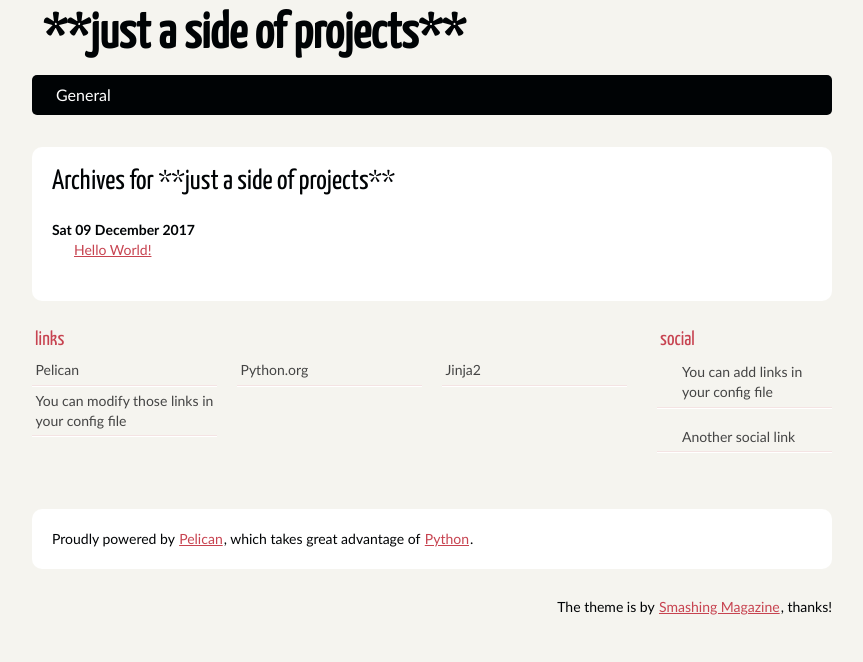
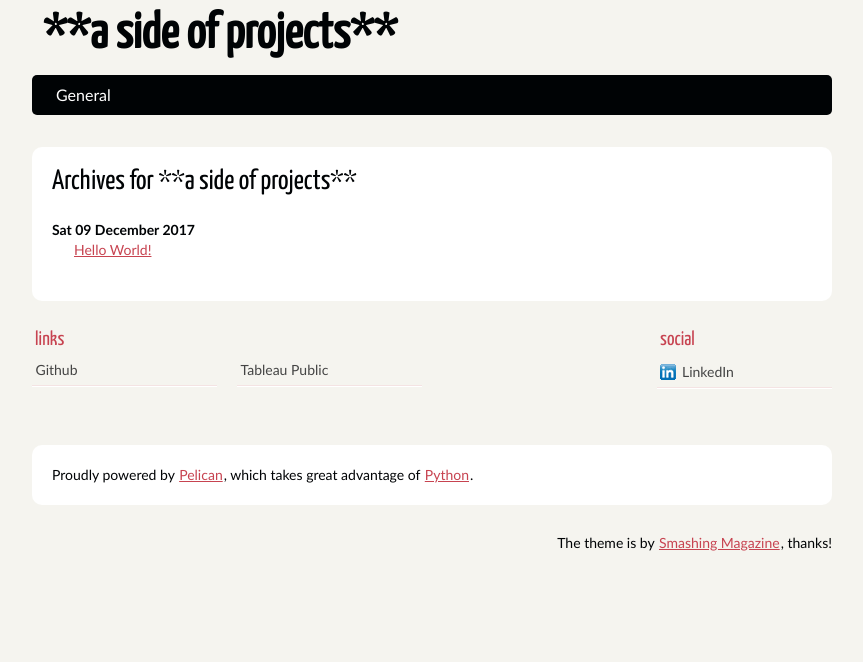
Before and after one commit to boudrejp/boudrejp.github.io, a plain HTML site: page archives.html in a window 1280 px wide. Shown: the whole page, without its empty margins (208-1071 px from the left). Drawn offline with Linux system fonts and the light colour scheme.

Commit message:
redo of configuration file
changes in social media links

```diff
--- a/archives.html
+++ b/archives.html
@@ -2,7 +2,7 @@
 <html lang="english">
 <head>
         <meta charset="utf-8" />
-        <title>**just a side of projects**</title>
+        <title>**a side of projects**</title>
         <link rel="stylesheet" href="/theme/css/main.css" />
 
         <!--[if IE]>
@@ -12,13 +12,13 @@
 
 <body id="index" class="home">
         <header id="banner" class="body">
-                <h1><a href="/">**just a side of projects** </a></h1>
+                <h1><a href="/">**a side of projects** </a></h1>
                 <nav><ul>
                     <li><a href="/category/general.html">General</a></li>
                 </ul></nav>
         </header><!-- /#banner -->
 <section id="content" class="body">
-<h1>Archives for **just a side of projects**</h1>
+<h1>Archives for **a side of projects**</h1>
 
 <dl>
     <dt>Sat 09 December 2017</dt>
@@ -29,18 +29,15 @@
                 <div class="blogroll">
                         <h2>links</h2>
                         <ul>
-                            <li><a href="http://getpelican.com/">Pelican</a></li>
-                            <li><a href="http://python.org/">Python.org</a></li>
-                            <li><a href="http://jinja.pocoo.org/">Jinja2</a></li>
-                            <li><a href="#">You can modify those links in your config file</a></li>
+                            <li><a href="https://github.com/boudrejp/">Github</a></li>
+                            <li><a href="https://public.tableau.com/profile/john.boudreaux#!/">Tableau Public</a></li>
                         </ul>
                 </div><!-- /.blogroll -->
                 <div class="social">
                         <h2>social</h2>
                         <ul>
 
-                            <li><a href="#">You can add links in your config file</a></li>
-                            <li><a href="#">Another social link</a></li>
+                            <li><a href="https://www.linkedin.com/in/boudreauxjohn/">LinkedIn</a></li>
                         </ul>
                 </div><!-- /.social -->
         </section><!-- /#extras -->
```
Also changed, not shown: authors.html (+6 -9 lines), categories.html (+5 -8 lines), hello-world.html (+4 -7 lines), index.html (+5 -8 lines), tags.html (+6 -9 lines).
